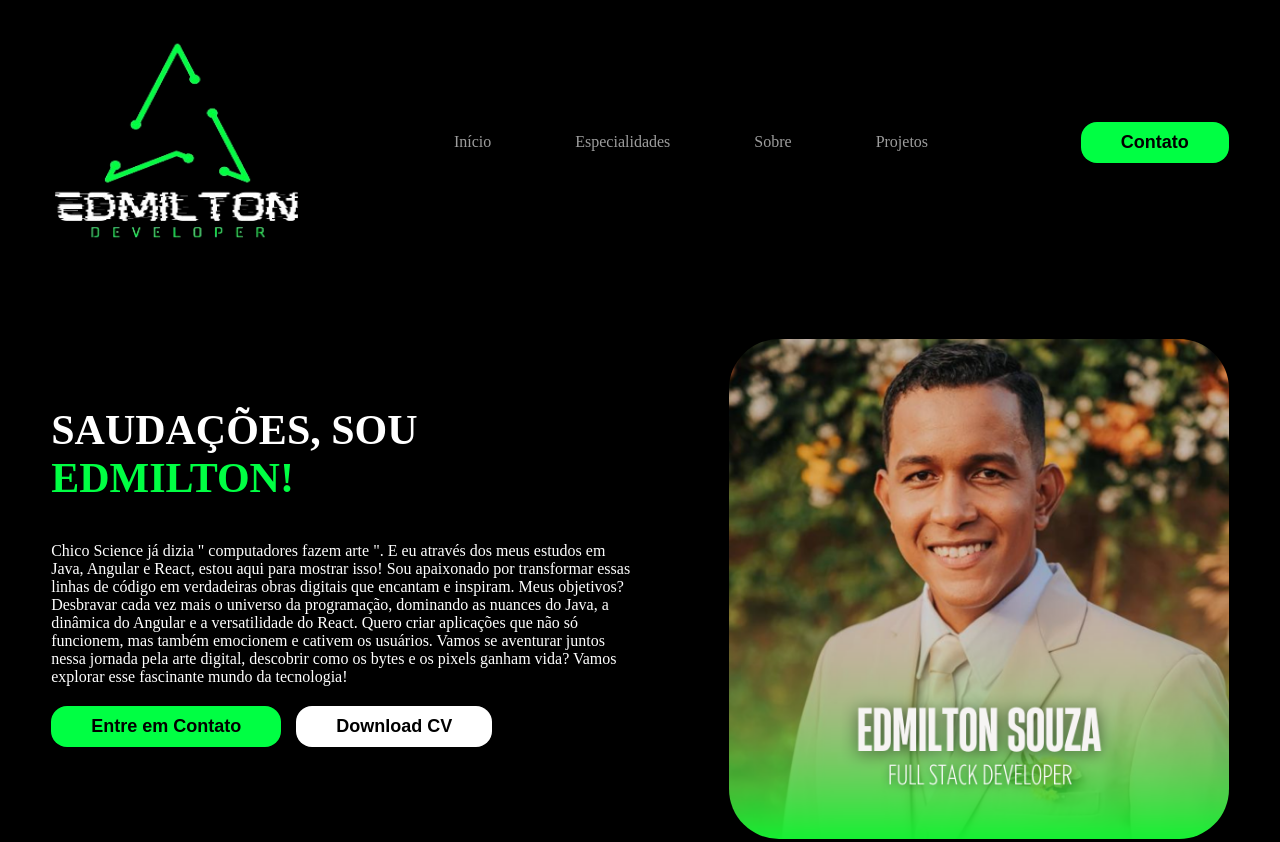
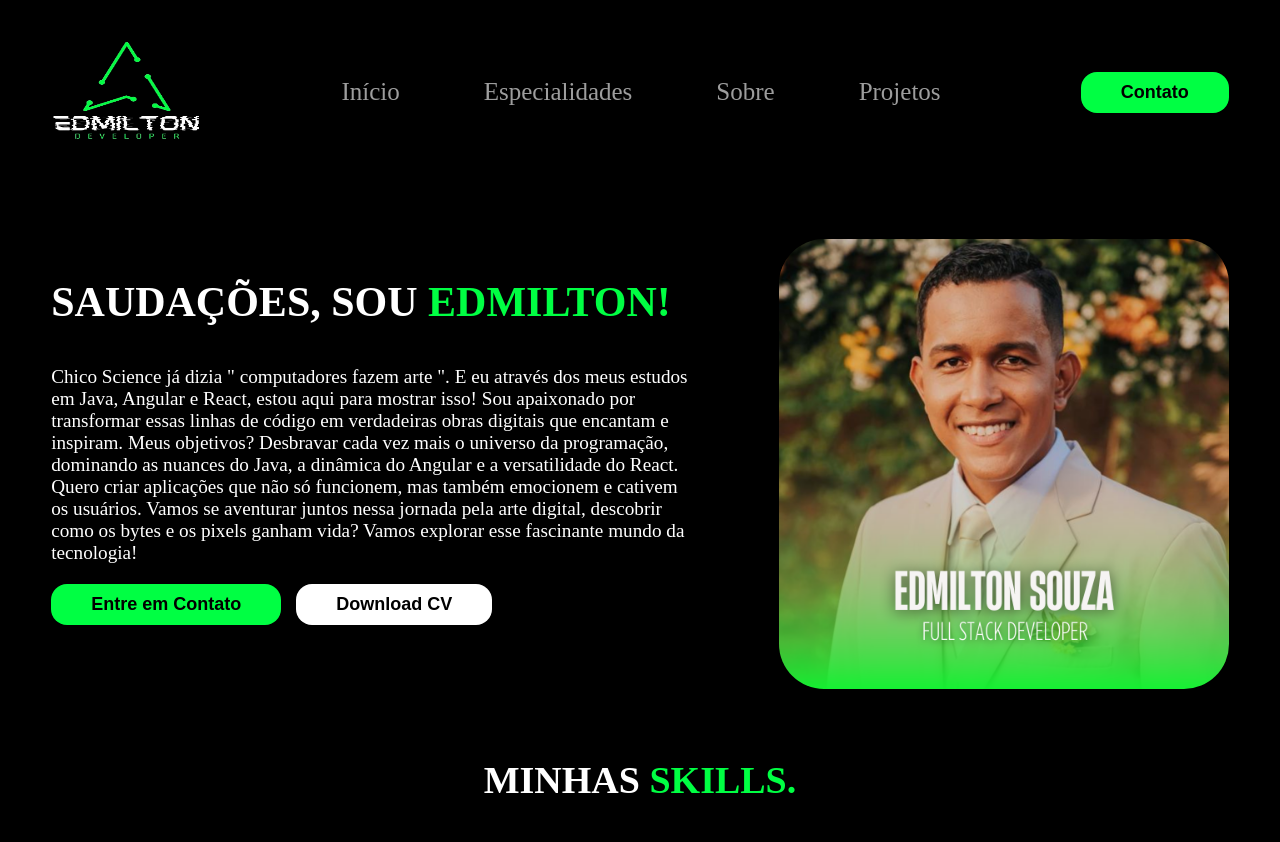
Before and after one commit to Edmilt0n/Portifolio_HTML_CSS_JS, a plain HTML site: page index.html in a window 1280 px wide. Shown: the top 842 px of the page. Drawn offline with nearby package versions, Linux system fonts and the light colour scheme.

Commit message:
Ajustes nas dimensões das fontes e botões

```diff
--- a/css/style.css
+++ b/css/style.css
@@ -44,11 +44,16 @@ h2.titulo {
 h2.titulo span {
     color: #00FF43;
 }
+p {
+    font-size: larger;
+}
 
 /* CSS DO HEADER */
 
 header {
     padding: 40px 4%;
+    margin-bottom: 0
+    ;
 }
 
 .interface {
@@ -79,14 +84,18 @@ header nav li {
 }
 
 .logo-header {
-    width: 250px;
-    height: 200px;
+    width: 150px;
+    height: 100px;
+}
+.menu-desktop ul li a {
+    font-size: 25px;
 }
 
 /* CSS TOPO DO SITE */
 
 section.topo-do-site {
     padding: 40px 4%;
+    margin-top: 0;
 }
 
 section.topo-do-site .flex {
@@ -111,8 +120,8 @@ section.topo-do-site .flex {
 }
 
 .img-topo-site img {
-    width: 500px;
-    height: 500px;
+    width: 450px;
+    height: 450px;
     border-radius: 10%;
 }
 
@@ -148,8 +157,9 @@ section.topo-do-site .flex {
 }
 
 .topo-do-site .btn-download button:hover {
-    box-shadow: 0px 0px 200px #00ff4471;
+    box-shadow: 0px 0px 18px #00ff44bd;
     transform: scale(1.05);
+    color: #00FF43;
 }
 
 
@@ -347,6 +357,10 @@ footer .btn-social {
     display: flex;
     gap: 10px; /* Espaço entre os botões sociais */
 }
+footer img {
+    width: 150px;
+    height:100px;
+}
 
 /* Reutilizando o estilo dos botões sociais da seção sobre */
 .btn-social-icon {
```
